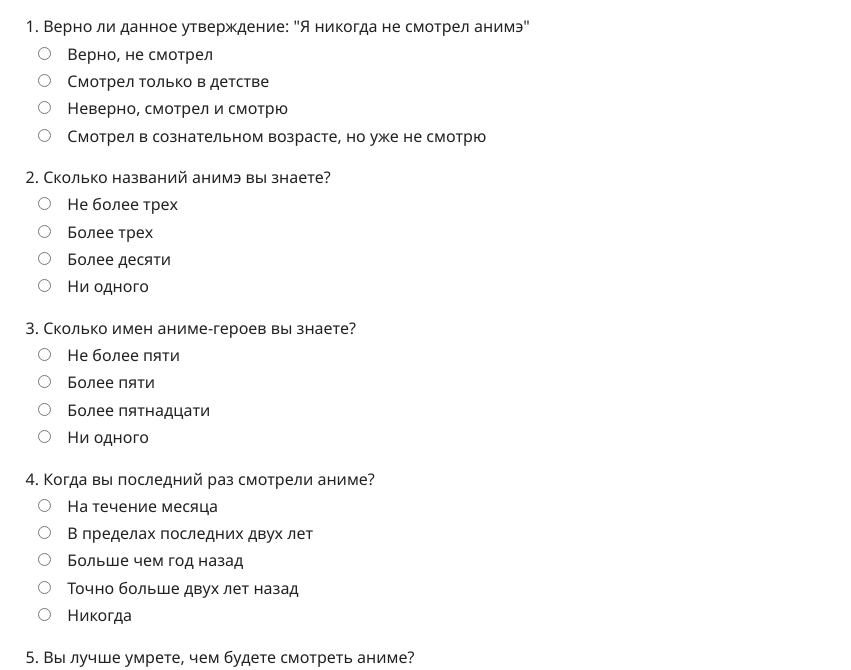
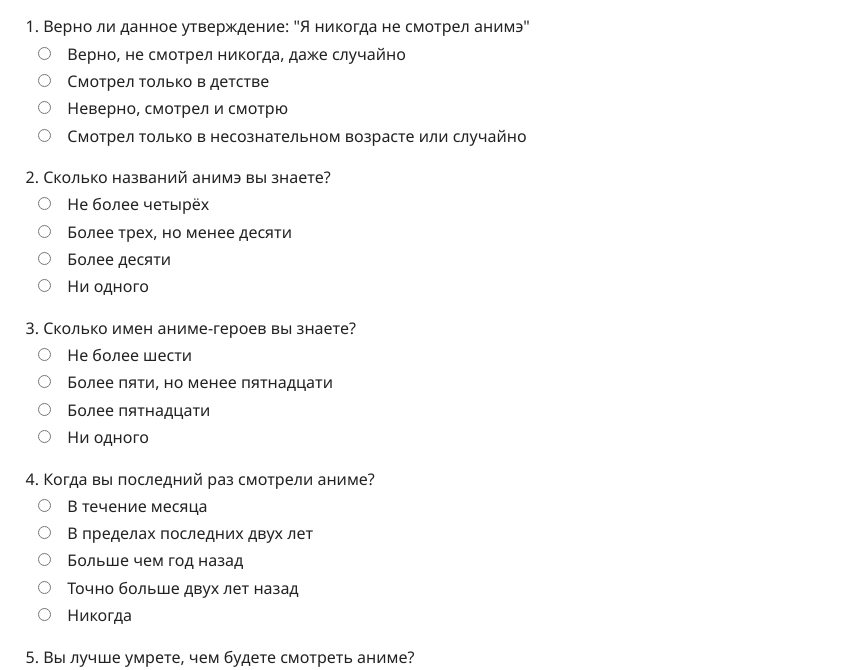
Before and after one commit to AncapStalinist/AnimeTest, a website: page index.html in a window 1280 px wide. Shown: the part 52-722 px from the top of the page, without its empty margins (0-851 px from the left). Drawn offline with Linux system fonts and the light colour scheme.

Commit message:
Update index.html

```diff
--- a/index.html
+++ b/index.html
@@ -279,28 +279,28 @@
         <form action="/result" method="post">
             <div>
                 <p>1. Верно ли данное утверждение: "Я никогда не смотрел анимэ"</p>
-                <p><input type="radio" name="1" value="11" id="11" required> <label for="11">Верно, не смотрел</label></p>
+                <p><input type="radio" name="1" value="11" id="11" required> <label for="11">Верно, не смотрел никогда, даже случайно</label></p>
                 <p><input type="radio" name="1" value="12" id="12" required> <label for="12">Смотрел только в детстве</label></p>
                 <p><input type="radio" name="1" value="13" id="13" required> <label for="13">Неверно, смотрел и смотрю</label></p>
-                <p><input type="radio" name="1" value="14" id="14" required> <label for="14">Смотрел в сознательном возрасте, но уже не смотрю</label></p>
+                <p><input type="radio" name="1" value="14" id="14" required> <label for="14">Смотрел только в несознательном возрасте или случайно</label></p>
             </div>
             <div>
                 <p>2. Сколько названий анимэ вы знаете?</p>
-                <p><input type="radio" name="2" value="21" id="21" required> <label for="21">Не более трех</label></p>
-                <p><input type="radio" name="2" value="22" id="22" required> <label for="22">Более трех</label></p>
+                <p><input type="radio" name="2" value="21" id="21" required> <label for="21">Не более четырёх</label></p>
+                <p><input type="radio" name="2" value="22" id="22" required> <label for="22">Более трех, но менее десяти</label></p>
                 <p><input type="radio" name="2" value="23" id="23" required> <label for="23">Более десяти</label></p>
                 <p><input type="radio" name="2" value="24" id="24" required> <label for="24">Ни одного</label></p>
             </div>
             <div>
                 <p>3. Сколько имен аниме-героев вы знаете?</p>
-                <p><input type="radio" name="3" value="31" id="31" required> <label for="31">Не более пяти</label></p>
-                <p><input type="radio" name="3" value="32" id="32" required> <label for="32">Более пяти</label></p>
+                <p><input type="radio" name="3" value="31" id="31" required> <label for="31">Не более шести</label></p>
+                <p><input type="radio" name="3" value="32" id="32" required> <label for="32">Более пяти, но менее пятнадцати</label></p>
                 <p><input type="radio" name="3" value="33" id="33" required> <label for="33">Более пятнадцати</label></p>
                 <p><input type="radio" name="3" value="34" id="34" required> <label for="34">Ни одного</label></p>
             </div>
             <div>
                 <p>4. Когда вы последний раз смотрели аниме?</p>
-                <p><input type="radio" name="4" value="41" id="41" required> <label for="41">На течение месяца</label></p>
+                <p><input type="radio" name="4" value="41" id="41" required> <label for="41">В течение месяца</label></p>
                 <p><input type="radio" name="4" value="42" id="42" required> <label for="42">В пределах последних двух лет</label></p>
                 <p><input type="radio" name="4" value="43" id="43" required> <label for="43">Больше чем год назад</label></p>
                 <p><input type="radio" name="4" value="44" id="44" required> <label for="44">Точно больше двух лет назад</label></p>
```
